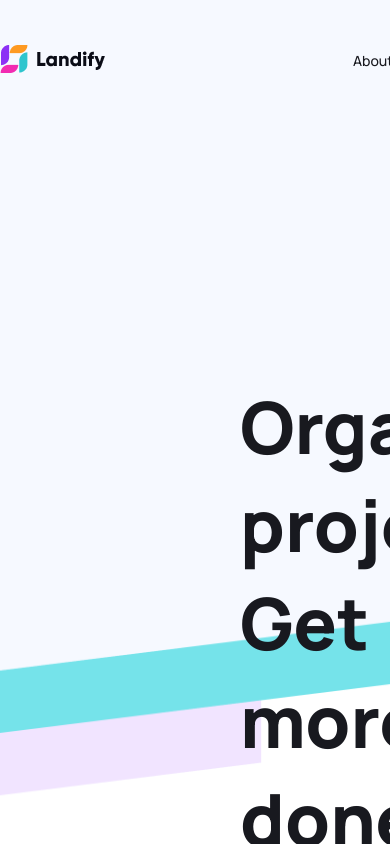
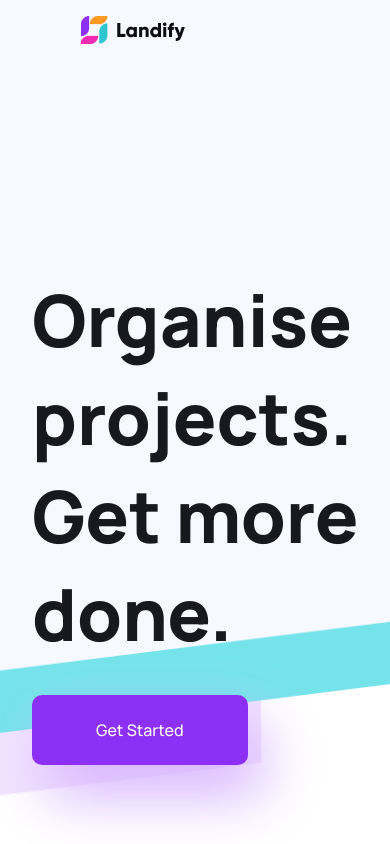
Before and after one commit to bhanuprakash-vangari/react-landing-page, a React (Create React App) app: page / in a window 390 px wide. Built offline with nearby package versions, Linux system fonts and the light colour scheme.

Commit message:
added responsive

```diff
--- a/src/components/Banner.css
+++ b/src/components/Banner.css
@@ -1,6 +1,11 @@
 .bnr {
-    display: grid;
+  display: grid;
 }
-.bnr img{
-    width: 100vw;
+.bnr img {
+  width: 100vw;
 }
+@media only screen and (max-width: 600px){
+.bnr{
+    display: none;
+}
+}
--- a/src/components/Features.css
+++ b/src/components/Features.css
@@ -25,14 +25,20 @@
 .card1 {
   grid-area: card1;
   text-align: center;
+  padding-top: 2rem;
+  padding-bottom: 5rem;
 }
 .card2 {
   text-align: center;
   grid-area: card2;
+  padding-top: 2rem;
+  padding-bottom: 5rem;
 }
 .card3 {
   text-align: center;
   grid-area: card3;
+  padding-top: 2rem;
+  padding-bottom: 5rem;
 }
 .card4 {
   text-align: center;
@@ -117,3 +123,29 @@
 
   color: #18191f;
 }
+@media only screen and (max-width: 600px) {
+  .container {
+    display: grid;
+    background: #fff;
+    width: 100vw;
+    grid-template-columns: 1fr;
+    place-items: center;
+    padding-top: 2rem;
+  }
+  .cards {
+    display: grid;
+    background: #fff;
+    width: 100vw;
+    grid-template-columns: 1fr;
+    grid-template-rows: repeat(autofit, 1fr);
+    grid-template-areas:
+      "card1"
+      "card2"
+      "card3"
+      "card4"
+      "card5"
+      "card6";
+    padding-top: 5rem;
+    place-items: center;
+  }
+}
--- a/src/components/Hero.css
+++ b/src/components/Hero.css
@@ -55,3 +55,106 @@ button:hover{
   background: #9b43ff;
 
 }
+@media only screen and (max-width: 700px){
+  .Hero {
+  display: grid;
+  grid-template-rows: 1fr;
+  grid-template-areas: "txt";
+  height: 100vh;
+  place-items: center;
+}
+.mainText {
+  grid-area: txt;
+  padding-top: 2rem;
+  padding-left: 2rem;
+}
+h1 {
+  font-family: Manrope;
+  font-style: normal;
+  font-weight: 800;
+  font-size: 62px;
+  line-height: 68px;
+  /* or 136% */
+
+  /* Text / Gray 900 */
+
+  color: #18191f;
+}
+button {
+    margin-top: 2rem;
+  background: #8c30f5;
+  box-shadow: 15px 30px 60px #d6b1ff;
+  border-radius: 10px;
+  padding: 12px 24px;
+  border: none;
+  color: #fff;
+  font-family: Manrope;
+  font-style: normal;
+  font-weight: 1;
+  font-size: 16px;
+  line-height: 30px;
+  /* identical to box height, or 150% */
+
+  text-align: center;
+  cursor: pointer;
+  outline: none;
+}
+button:hover{
+  background: #9b43ff;
+
+}
+}
+
+@media only screen and (max-width: 1300px){
+  .Hero {
+  display: grid;
+  grid-template-columns: 1fr;
+  grid-template-areas: "txt";
+  height: 100vh;
+  width: 100vw;
+  place-items: center;
+}
+.mainText {
+  grid-area: txt;
+  padding-top: 2rem;
+  padding-left: 2rem;
+}
+h1 {
+  font-family: Manrope;
+  font-style: normal;
+  font-weight: 800;
+  font-size: 72px;
+  line-height: 98px;
+  /* or 136% */
+
+  /* Text / Gray 900 */
+
+  color: #18191f;
+}
+button {
+    margin-top: 2rem;
+  background: #8c30f5;
+  box-shadow: 15px 30px 60px #d6b1ff;
+  border-radius: 10px;
+  padding: 20px 64px;
+  border: none;
+  color: #fff;
+  font-family: Manrope;
+  font-style: normal;
+  font-weight: 1;
+  font-size: 16px;
+  line-height: 30px;
+  /* identical to box height, or 150% */
+
+  text-align: center;
+  cursor: pointer;
+  outline: none;
+}
+button:hover{
+  background: #9b43ff;
+
+}
+.img {
+  display: none;
+}
+}
--- a/src/components/NavBar.css
+++ b/src/components/NavBar.css
@@ -8,9 +8,6 @@
 
 }
 
-.nav{
-  padding: 0rem 8;
-}
 .nav_links li,
 a {
   text-decoration: none;
@@ -20,7 +17,7 @@ a {
   font-family: Manrope;
   font-style: normal;
   font-weight: 1;
-  font-size: 14px;
+  font-size: 16px;
   line-height: 20px;
   color: #18191f;
 }
@@ -35,3 +32,37 @@ a {
 .logo{
   padding-right: 12rem;
 }
+
+@media only screen and (max-width:1450px) {
+  .cta{
+    display:none
+  }
+  .logo{
+    padding-left: 5rem;
+  }
+}
+@media only screen and (max-width:1136px) {
+ .nav_links li,
+a {
+  text-decoration: none;
+  list-style: none;
+  display: inline;
+  margin-left: 0.5rem;
+  font-family: Manrope;
+  font-style: normal;
+  font-weight: 1;
+  font-size: 14px;
+  line-height: 20px;
+  color: #18191f;
+}
+.nav_links a:hover{
+
+  color: #75E3EA;
+}
+}
+
+@media only screen and (max-width:768px) {
+  .nav{
+    display: none;
+  }
+}
```
Also changed, not shown: 1 other file (tests, documents, lock files or other folders). Lines whose indentation alone changed are shown as unchanged.
